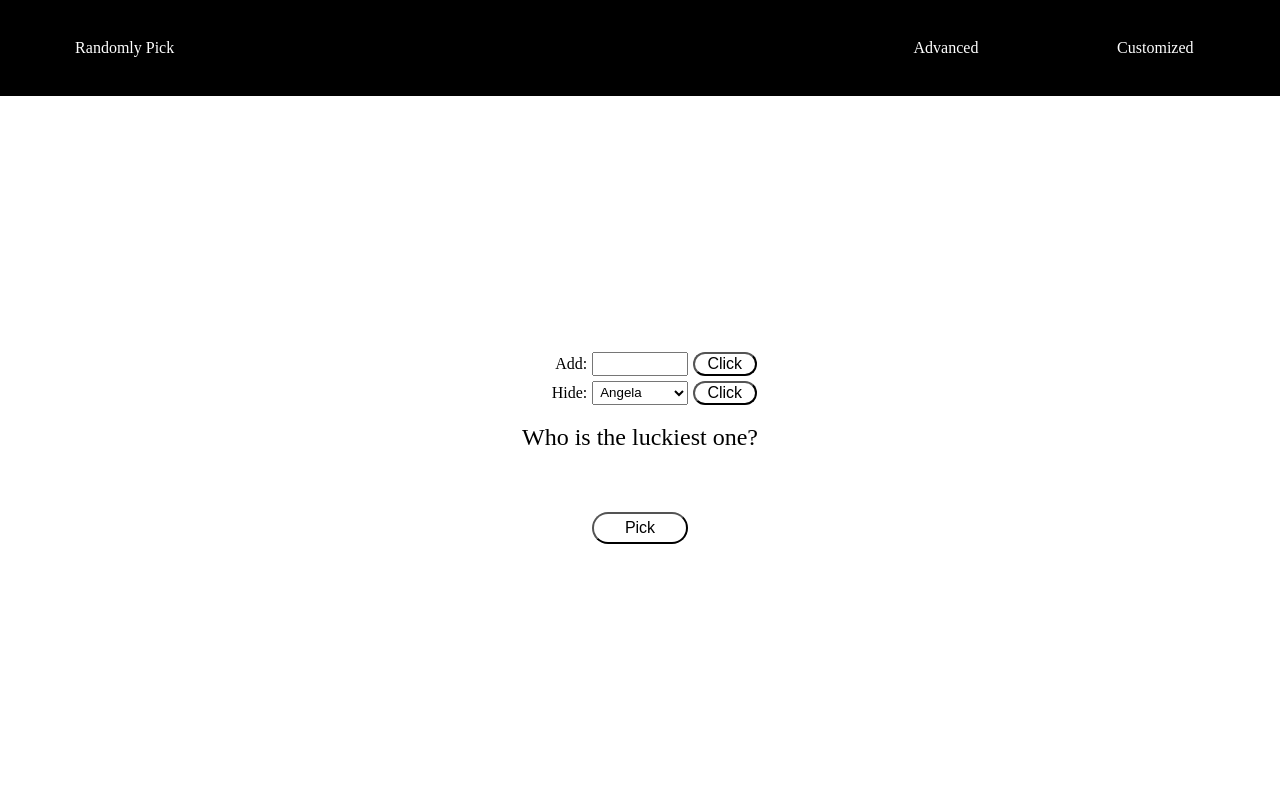
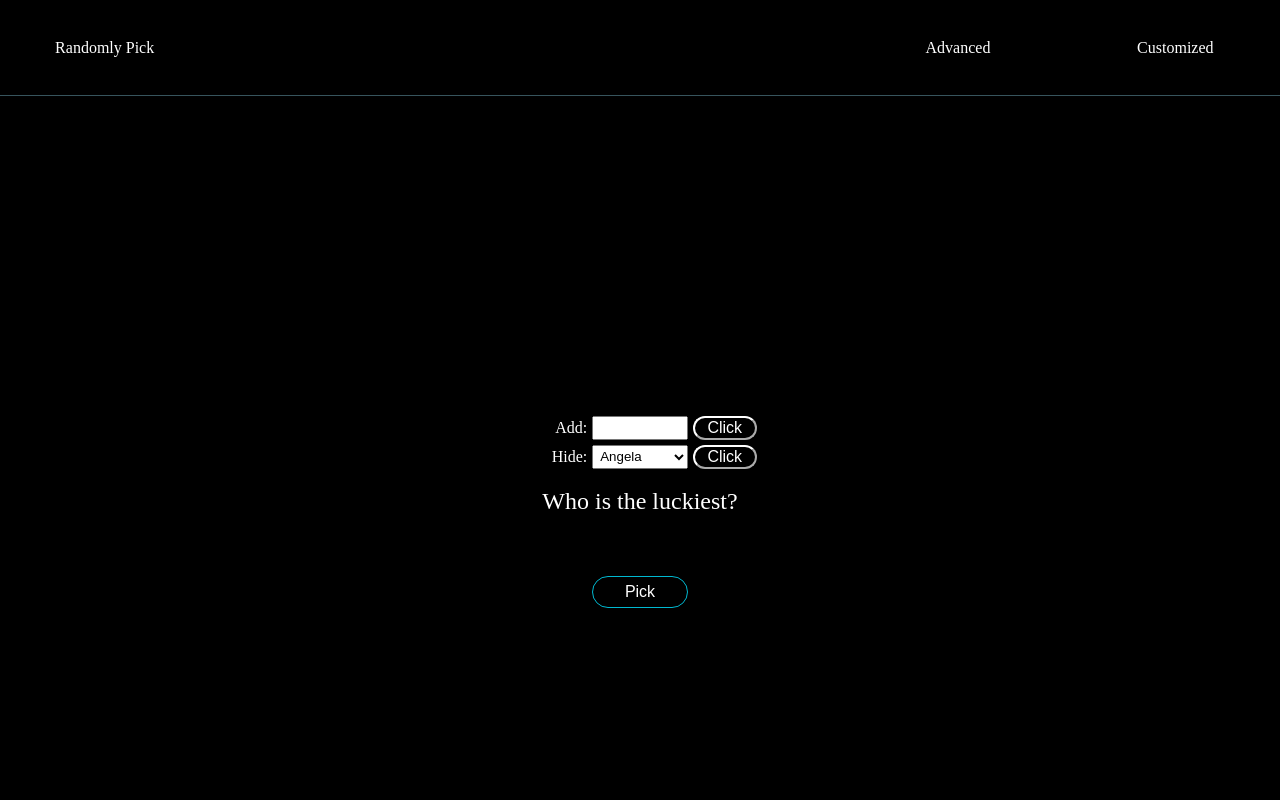
Before and after one commit to TL021/randomly-pick, a Next.js app: page /advanced in a window 1280 px wide. Shown: the top 800 px of the page. Built offline with nearby package versions, Linux system fonts and the light colour scheme.

Commit message:
update data and upgrade

```diff
--- a/components/footer/footer.module.css
+++ b/components/footer/footer.module.css
@@ -1,7 +1,5 @@
 .footerWrap {
-  /* position: fixed; */
-  /* bottom: 0; */
-  background-color: whitesmoke;
+  background-color: black;
   width: 100%;
   height: 8rem;
 }
--- a/components/header/header.module.css
+++ b/components/header/header.module.css
@@ -4,12 +4,12 @@
   background-color: #000;
   color: white;
   font-size: 1rem;
-  padding: 0 1.5rem;
   position: fixed;
   top: 0;
   display: grid;
   grid-template-columns: 1fr 3fr 1fr 1fr;
   gap: 0.5rem;
+  border-bottom: 1px solid #37545d;
 }
 .backHome {
   grid-column: 1 / 2;
--- a/components/pick/pick.jsx
+++ b/components/pick/pick.jsx
@@ -2,7 +2,7 @@ import React, { Component } from 'react'
 import { getRandomNum } from '../../utils/utils'
 import { employeeDailyArr } from '../../src/data'
 
-import pickStyle from './pick.module.css'
+import pickStyle from './pick.module.scss'
 
 export default class Pick extends Component{
 
@@ -46,9 +46,9 @@ export default class Pick extends Component{
     return (
       <>
         <div className={pickStyle.main}>
-          <div className={pickStyle.title}>Who is the luckiest one?</div>
+          <div className={pickStyle.title}>Who is the luckiest?</div>
           <div className={pickStyle.name}>{name}</div>
-          <button className={pickStyle.btn} onClick={this.handleClickForDaily}>Pick</button>
+          <button className={`${pickStyle.btn} ${pickStyle.btnGhost} ${pickStyle.btnShine}`} onClick={this.handleClickForDaily}>Pick</button>
         </div>
       </>
     )
--- a/components/pick/pick.module.css
+++ /dev/null
@@ -1,29 +0,0 @@
-
-.main {
-  /* margin: 50% 0; */
-}
-
-.title {
-  /* background-color: blue; */
-  height: 1.5rem;
-  font-size: 1.5rem;
-  margin: auto;
-}
-
-.name {
-  height: 2rem;
-  width: 10rem;
-  margin: 1rem auto;
-  line-height: 2rem;
-  font-size: 2rem;
-  /* background-color: pink; */
-  /* width: 20px; */
-}
-
-.btn {
-  width: 6rem;
-  height: 2rem;
-  font-size: 1rem;
-  background-color: transparent;
-  border-radius: 1rem;
-}
--- /dev/null
+++ b/components/pick/pick.module.scss
@@ -0,0 +1,84 @@
+
+.main {
+  /* margin: 50% 0; */
+}
+
+.title {
+  height: 1.5rem;
+  font-size: 1.5rem;
+  margin: auto;
+}
+
+.name {
+  height: 2rem;
+  width: 10rem;
+  margin: 1rem auto;
+  line-height: 2rem;
+  font-size: 2rem;
+}
+
+// from: https://codepen.io/alphardex/pen/eYYzXBZ
+.btn {
+  --hue: 187;
+  position: relative;
+  width: 6rem;
+  height: 2rem;
+  font-size: 1rem;
+  background-color: transparent;
+  border-radius: 1rem;
+  color: white;
+  text-decoration: none;
+  // text-transform: uppercase;
+  background-color: hsl(var(--hue), 100%, 41%);
+  border: 1px solid hsl(var(--hue), 100%, 41%);
+  outline: transparent;
+  overflow: hidden;
+  cursor: pointer;
+  user-select: none;
+  white-space: nowrap;
+  transition: 0.25s;
+
+  &:hover {
+    background: hsl(var(--hue), 100%, 31%);
+  }
+
+  &Ghost {
+    color: hsl(var(--hue), 100%, 41%);
+    background-color: transparent;
+    border-color: hsl(var(--hue), 100%, 41%);
+
+    &:hover {
+      color: white;
+    }
+  }
+
+  &Shine {
+    color: white;
+
+    &::before {
+      position: absolute;
+      content: "";
+      top: 0;
+      left: 0;
+      width: 100%;
+      height: 100%;
+      background: linear-gradient(
+        120deg,
+        transparent,
+        hsla(var(--hue), 100%, 41%, 0.5),
+        transparent
+      );
+      transform: translateX(-100%);
+      transition: 0.6s;
+    }
+
+    &:hover {
+      background: transparent;
+      box-shadow: 0 0 20px 10px hsla(var(--hue), 100%, 31%, 0.5);
+    }
+
+    &:hover::before {
+      transform: translateX(100%);
+    }
+  }
+}
--- a/package.json
+++ b/package.json
@@ -11,7 +11,8 @@
   "dependencies": {
     "next": "11.1.2",
     "react": "17.0.2",
-    "react-dom": "17.0.2"
+    "react-dom": "17.0.2",
+    "sass": "^1.43.4"
   },
   "devDependencies": {
     "eslint": "7.32.0",
--- a/pages/advanced.js
+++ b/pages/advanced.js
@@ -41,7 +41,7 @@ export default function Advanced() {
         </div>
         <Pick employeeArr={employeeArr}/>
       </div>
-      <Footer/>
+      {/* <Footer/> */}
     </>
   )
 }
--- a/pages/index.js
+++ b/pages/index.js
@@ -3,10 +3,8 @@ import Image from 'next/image'
 import Footer from '../components/footer/footer'
 import Header from '../components/header/header'
 import Pick from '../components/pick/pick'
-// import styles from '../styles/Home.module.css'
 
 import homeStyle from '../styles/Home.module.css'
-
 
 export default function Home() {
   return (
@@ -20,7 +18,7 @@ export default function Home() {
       <div className={homeStyle.main}>
         <Pick/>
       </div>
-      <Footer/>
+      {/* <Footer/> */}
     </>
   )
 }
--- a/src/data.js
+++ b/src/data.js
@@ -1,4 +1,4 @@
-export const employeeArr = ["Angela", "Binary", "Caesar", "Calvin", "Carl", "Carrie", "Charley", "Chris", "Daniel", "Eden", "Fei", "George", "Hedy", "Ivy", "Jackson", "Jayce", "Jimmy", "Kevin", "Mona", "Rocky", "Selly", "Ted", "Travis", "Vernon", "Yang"]
-export const employeeDailyArr = ["Angela", "Binary", "Caesar", "Carl", "Carrie", "Charley", "Chris", "Daniel", "Eden", "Fei", "George", "Hedy", "Ivy", "Jackson", "Jayce", "Jimmy", "Kevin", "Mona", "Rocky", "Ted", "Travis", "Vernon", "Yang"]
+export const employeeArr = ["Angela", "Binary", "Caesar", "Calvin", "Carl", "Carrie", "Chris", "Daniel", "Eden", "Fei", "George", "Hedy", "Jackson", "Jayce", "Jimmy", "Kevin", "Mona", "Rocky", "Selly", "Ted", "Travis", "Vernon", "Yang"]
+export const employeeDailyArr = ["Angela", "Binary", "Caesar", "Carl", "Carrie", "Chris", "Daniel", "Eden", "Fei", "George", "Hedy", "Jackson", "Jayce", "Jimmy", "Kevin", "Mona", "Rocky", "Ted", "Travis", "Vernon", "Yang"]
 
 export const employeeSet = new Set(employeeArr)
--- a/styles/Home.module.css
+++ b/styles/Home.module.css
@@ -1,14 +1,16 @@
 .main {
-  width: 90%;
-  height: 30rem;
-  margin: 22rem auto;
+  width: 100%;
+  margin-top: 6rem;
   text-align: center;
+  padding: 20rem 0 30rem;
 }
 .btn {
   width: 6rem;
   font-size: 1rem;
   background-color: transparent;
   border-radius: 1rem;
+  color: white;
+  border-color: white;
 }
 
 /* css for advanced.js */
--- a/styles/globals.css
+++ b/styles/globals.css
@@ -4,7 +4,12 @@ body {
   margin: 0;
   font-family: CiscoSansTT Regular;
 }
-
+body {
+  /* height: 100vh; */
+  /* background: radial-gradient(ellipse at bottom, #1b2735 0%, #090a0f 100%); */
+  background-color: black;
+  color: white;
+}
 a {
   color: inherit;
   text-decoration: none;
```
Also changed, not shown: 1 other file (tests, documents, lock files or other folders).
